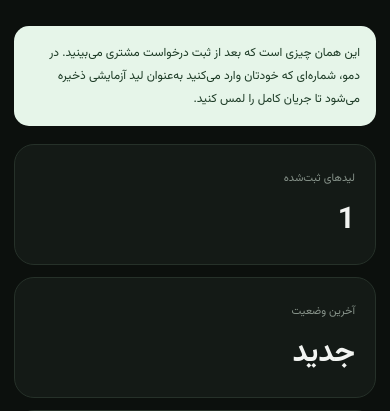
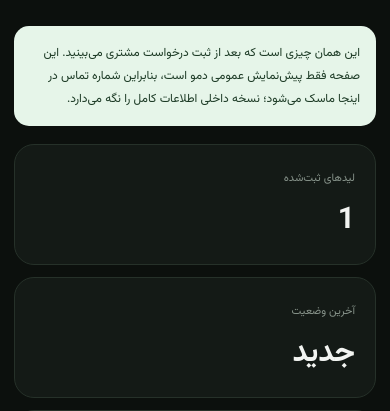
Before and after one commit to hsdarestani/ppos, a Flask app: template templates/merchant_preview.html in a window 390 px wide. Shown: the part 60-471 px from the top of the page. Run offline with Flask 3, Linux system fonts and the light colour scheme; the template is opened without the code that fills it: most values are stand-ins (such as "Sample title", 1, 10 or a date in 2020).

Commit message:
Mask customer phone in public merchant preview

```diff
--- a/templates/merchant_preview.html
+++ b/templates/merchant_preview.html
@@ -15,7 +15,7 @@
     <div class="merchant-brand"><span class="merchant-seal">{{lead.business_name[:1]}}</span><div><b>پنل لید {{lead.business_name}}</b><small>{{lead.address or lead.city or 'مشاور املاک'}}</small></div></div>
     <a class="btn ghost" href="/d/{{lead.slug}}">برگشت به فایل‌یاب</a>
   </header>
-  <div class="merchant-note">این همان چیزی است که بعد از ثبت درخواست مشتری می‌بینید. در دمو، شماره‌ای که خودتان وارد می‌کنید به‌عنوان لید آزمایشی ذخیره می‌شود تا جریان کامل را لمس کنید.</div>
+  <div class="merchant-note">این همان چیزی است که بعد از ثبت درخواست مشتری می‌بینید. این صفحه فقط پیش‌نمایش عمومی دمو است، بنابراین شماره تماس در اینجا ماسک می‌شود؛ نسخه داخلی اطلاعات کامل را نگه می‌دارد.</div>
   <section class="merchant-kpi">
     <article><span>لیدهای ثبت‌شده</span><strong>{{customer_leads|length}}</strong></article>
     <article><span>آخرین وضعیت</span><strong>{% if customer_leads %}جدید{% else %}—{% endif %}</strong></article>
@@ -26,7 +26,7 @@
     <div class="lead-inbox">
       {% for item in customer_leads %}
       <div class="customer-row">
-        <div><b>{{item.customer_name or 'مشتری ملکی'}}</b><small>{{item.customer_phone}}</small></div>
+        <div><b>{{item.customer_name or 'مشتری ملکی'}}</b><small>{{item.customer_phone[:4]}}•••{{item.customer_phone[-4:]}}</small></div>
         <div><b>{{item.intent or '—'}}</b><small>نوع درخواست</small></div>
         <div><b>{{item.area or '—'}}</b><small>{{item.budget or 'بودجه ثبت نشده'}}</small></div>
         <div><span class="demo-pill">همین الان</span><small>{{item.created_at}}</small></div>
```
